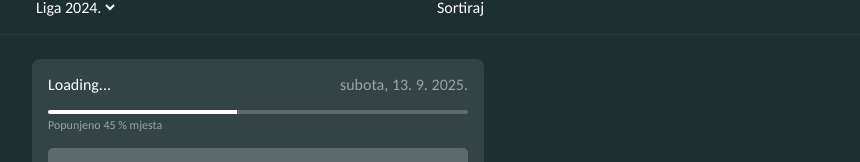
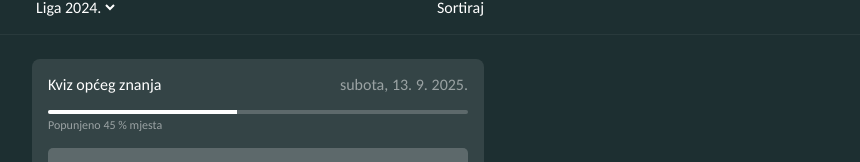
Before and after one commit to lovretomic/peta-kviz-app, a React (Vite) app: page / in a window 1280 px wide. Shown: the part 116-278 px from the top of the page, without its empty margins (382-1242 px from the left). Built offline with nearby package versions, Linux system fonts and the light colour scheme.

Commit message:
fixed layouts

```diff
--- a/src/components/QuizCard/QuizCard.module.scss
+++ b/src/components/QuizCard/QuizCard.module.scss
@@ -5,6 +5,10 @@
   padding: 16px;
   display: flex;
   flex-direction: column;
+
+  &:not(&.isOpen) {
+    cursor: pointer;
+  }
 
   .header {
     display: flex;
--- a/src/components/QuizCard/QuizCard.tsx
+++ b/src/components/QuizCard/QuizCard.tsx
@@ -23,7 +23,12 @@ const QuizCard: React.FC<QuizCardProps> = ({
   onToggle,
 }) => {
   return (
-    <div className={c.quizCard}>
+    <div
+      className={clsx(c.quizCard, { [c.isOpen]: isOpen })}
+      onClick={() => {
+        if (!isOpen && onToggle) onToggle();
+      }}
+    >
       <div className={c.header}>
         <p>{quizResults.name}</p>
         <div className={c.rightWrapper}>
--- a/src/index.scss
+++ b/src/index.scss
@@ -2,6 +2,7 @@
   font-family: Carlito, serif;
   color: white;
   margin: 0;
+  -webkit-tap-highlight-color: transparent;
 }
 
 input,
@@ -9,7 +10,7 @@ textarea,
 button,
 select,
 a {
-  -webkit-tap-highlight-color: transparent;
+  text-decoration: none;
 }
 
 ::-webkit-scrollbar {
--- a/src/pages/QuizzesPage/QuizzesPage.module.scss
+++ b/src/pages/QuizzesPage/QuizzesPage.module.scss
@@ -41,15 +41,11 @@
   width: 100%;
   max-height: 100%;
   display: flex;
-  flex-direction: column-reverse;
+  flex-direction: column;
   gap: 16px;
   overflow-y: scroll;
 
   &::-webkit-scrollbar {
     display: none;
   }
-
-  &.isDesktop {
-    flex-direction: column;
-  }
 }
--- a/src/pages/QuizzesPage/QuizzesPage.tsx
+++ b/src/pages/QuizzesPage/QuizzesPage.tsx
@@ -4,8 +4,6 @@ import ProgressBar from "../../components/ProgressBar";
 import type { QuizResults } from "../../components/QuizCard/QuizCard";
 import QuizCard from "../../components/QuizCard/QuizCard";
 import c from "./QuizzesPage.module.scss";
-import { useIsDesktop } from "../../hooks/useIsDesktop";
-import clsx from "clsx";
 
 const quizResults: QuizResults[] = [
   {
@@ -32,7 +30,6 @@ const quizResults: QuizResults[] = [
 
 const QuizzesPage = () => {
   const wrapperRef = useRef<HTMLDivElement>(null);
-  const isDesktop = useIsDesktop();
 
   const [expandedQuiz, setExpandedQuiz] = useState<string | null>(null);
 
@@ -47,12 +44,9 @@ const QuizzesPage = () => {
           <button>Sortiraj</button>
         </PageWrapper>
       </div>
-      <PageWrapper
-        className={clsx(c.pageWrapper, { [c.isDesktop]: isDesktop })}
-        ref={wrapperRef}
-      >
+      <PageWrapper className={c.pageWrapper} ref={wrapperRef}>
         <ProgressBar
-          label="Loading..."
+          label="Kviz općeg znanja"
           percentage={45}
           date={new Date()}
           buttonLabel="Pregledaj prijavu"
@@ -64,9 +58,9 @@ const QuizzesPage = () => {
             key={quiz.name}
             quizResults={quiz}
             isOpen={expandedQuiz === quiz.name}
-            onToggle={() =>
-              setExpandedQuiz(expandedQuiz === quiz.name ? null : quiz.name)
-            }
+            onToggle={() => {
+              setExpandedQuiz(expandedQuiz === quiz.name ? null : quiz.name);
+            }}
           />
         ))}
       </PageWrapper>
```
